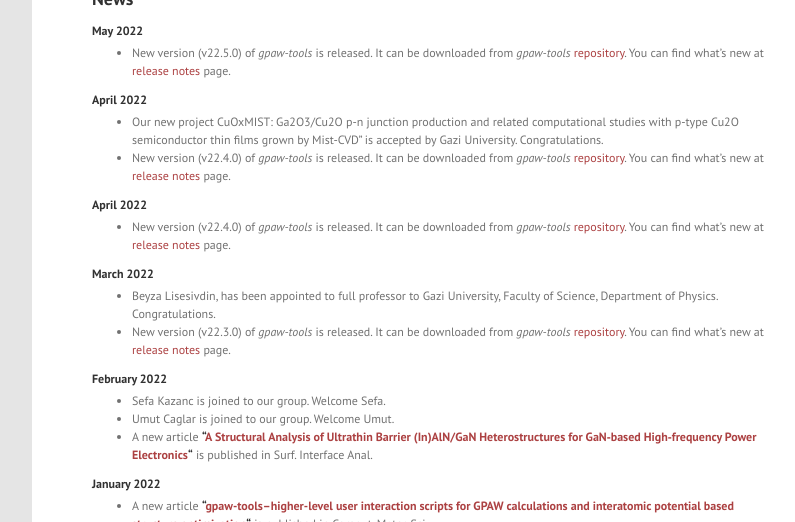
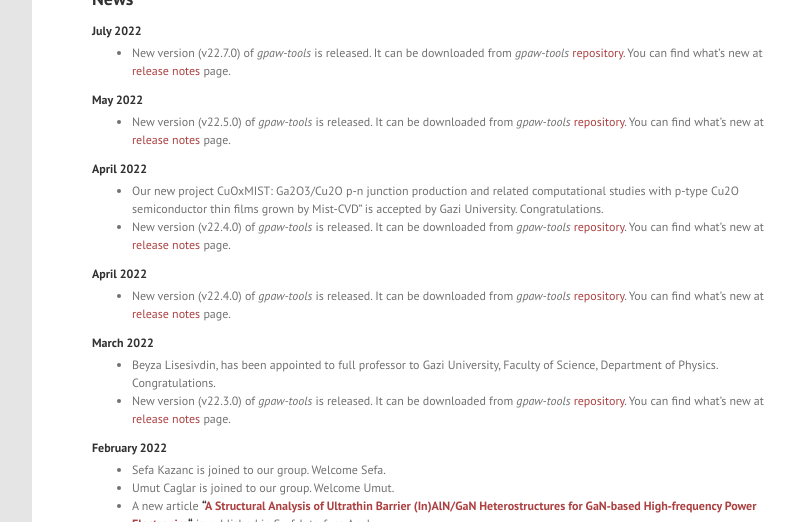
Before and after one commit to lrgresearch/oldwebsite, a Jekyll site: the page built from index.md, in a window 1280 px wide and 900 px high, cut to the strip 378-900 px from the top of the window. Shown: the whole strip, without its empty margins (184-979 px from the left). Built offline with Jekyll 4.4.1, drawn with Linux system fonts in a browser that asks for light colours; the list of posts is cut into pages by our own code.

Commit message:
Update index.md

```diff
--- a/index.md
+++ b/index.md
@@ -4,6 +4,9 @@
 [![LRG Banner](files/next2022-withlink.png)](https://lrgresearch.org/research.html#next-in-lrg)
 
 ## News
+
+#### July 2022
+* New version (v22.7.0) of *gpaw-tools* is released. It can be downloaded from *gpaw-tools* [repository](https://github.com/lrgresearch/gpaw-tools). You can find what's new at [release notes](https://www.lrgresearch.org/gpaw-tools/releasenotes/#version-2270) page.
 
 #### May 2022
 * New version (v22.5.0) of *gpaw-tools* is released. It can be downloaded from *gpaw-tools* [repository](https://github.com/lrgresearch/gpaw-tools). You can find what's new at [release notes](https://www.lrgresearch.org/gpaw-tools/releasenotes/#version-2250) page.
```
